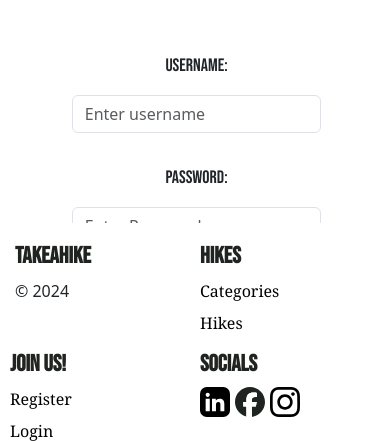
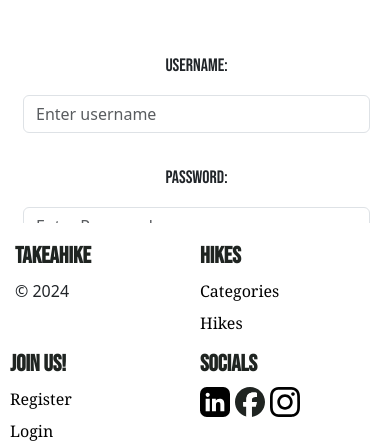
Before and after one commit to ChloeL-E/msp3-trailfinders, a Flask app: page /register in a window 390 px wide. Shown: the part 385-826 px from the top of the page. Run offline with Flask 2, Linux system fonts and the light colour scheme.

Commit message:
Added responsive styling to forms

```diff
--- a/trailfinders/static/css/style.css
+++ b/trailfinders/static/css/style.css
@@ -387,7 +387,7 @@ li::marker {
     }
 
     .form-style {
-        width: 75%;
+        width: 100%;
     }
 
     .form-group,
```
Also changed, not shown: trailfinders/static/media/documentation_images/add_hike.png (added), trailfinders/static/media/documentation_images/edit_delete.png (added), 1 other file.
